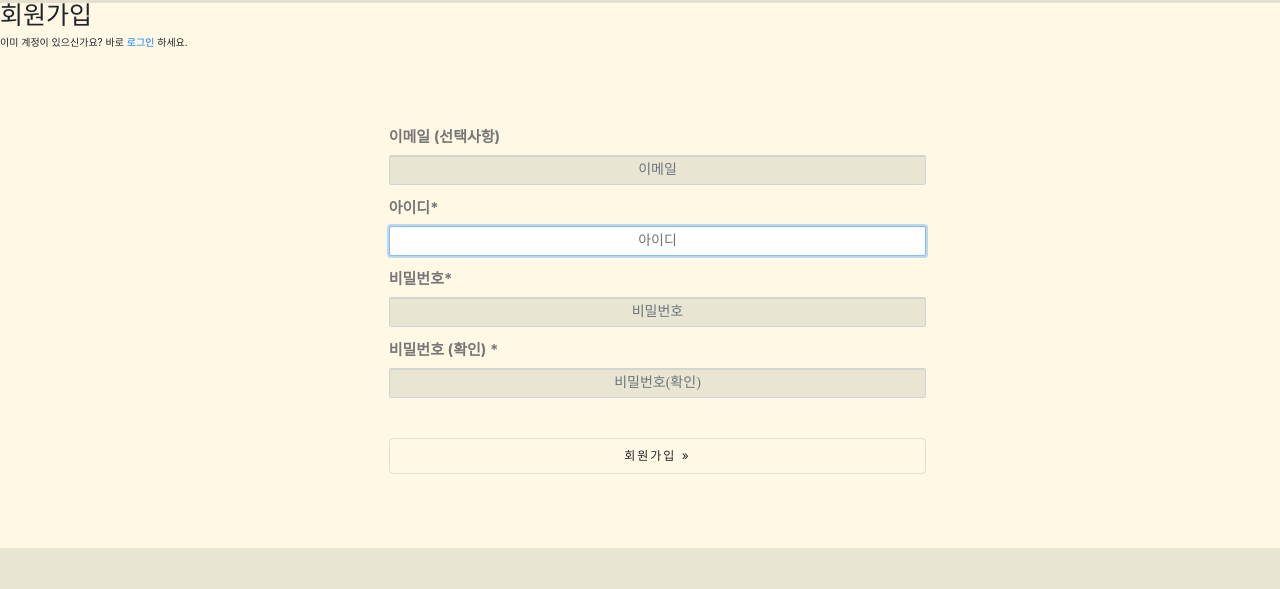
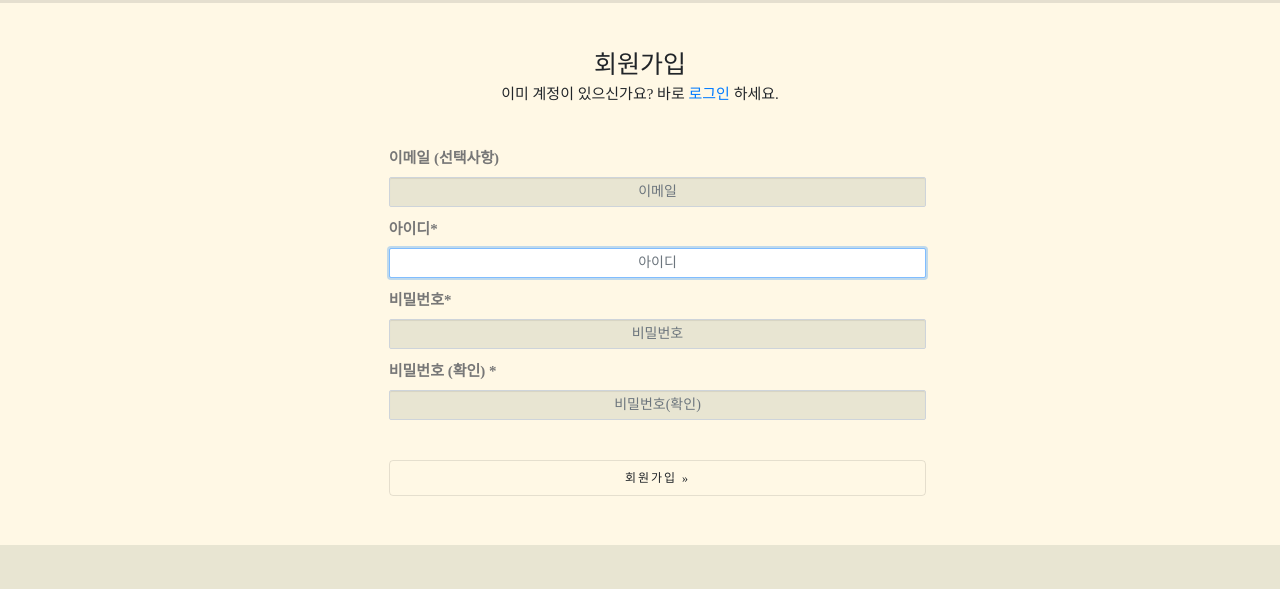
Before and after one commit to JuYeong0413/record, a Django app: page /accounts/signup/ in a window 1280 px wide. Shown: the part 75-664 px from the top of the page. Run offline with Django 3.2, Linux system fonts and the light colour scheme; some libraries are stand-ins or nearby versions; some web fonts are replaced; grey boxes are pictures that could not be loaded.

Commit message:
signup page finish

```diff
--- a/record/static/bobae/css/bobae.css
+++ b/record/static/bobae/css/bobae.css
@@ -301,3 +301,8 @@ hr {
     color: #34495E;
     line-height : normal;
 }
+
+/* signup font */
+.signup-font {
+    font-family: 'GyeonggiBatang';
+}
--- a/record/static/css/juyeong.css
+++ b/record/static/css/juyeong.css
@@ -68,3 +68,5 @@
 #modal-cancel:hover {
     color: #444!important;
 }
+
+/* sign up */
--- a/templates/account/signup.html
+++ b/templates/account/signup.html
@@ -6,13 +6,15 @@
 {% block head_title %}{% trans "Signup" %}{% endblock %}
 
 {% block inner %}
-<h1>{% trans "Sign Up" %}</h1>
+<div class="text-center mt-50 signup-font">
+    <h1>회원가입</h1>
 
-<p>{% blocktrans %}Already have an account? Then please <a href="{{ login_url }}">sign in</a>.{% endblocktrans %}</p>
+    <h4>이미 계정이 있으신가요? 바로 <a href="{{ login_url }}">로그인</a> 하세요.</h4>
+</div>
 
 
 <!-- Section -->
-<section class="page-section">
+<section class="page-section signup-font" style="padding: 3% 0;">
     <div class="container relative" style="padding-left: 50px;">
 
         <!-- Tab panes -->
```
